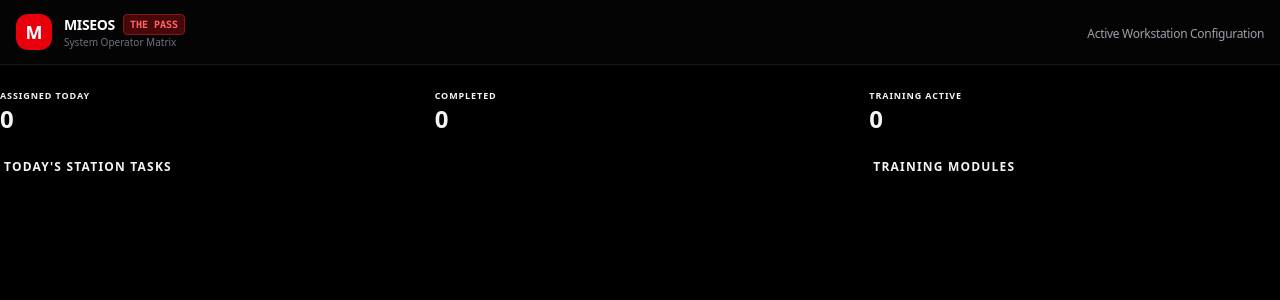
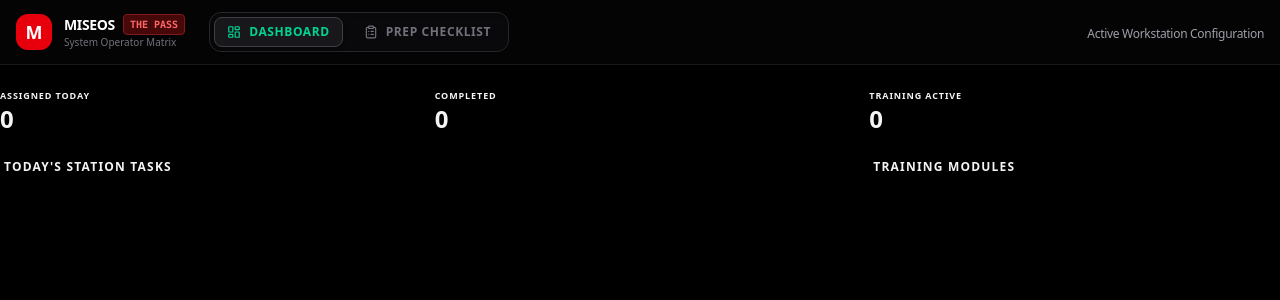
Before and after one commit to bwaters9-maker/MiseOS_App, a React (Vite) app: page / in a window 1280 px wide. Shown: the top 300 px of the page. Built offline with nearby package versions, Linux system fonts and the light colour scheme.

Commit message:
feat(prep): integrate automated par-to-hand deficiency checklist routing inside App loop

```diff
--- a/src/App.tsx
+++ b/src/App.tsx
@@ -1 +1,101 @@
-import React from 'react'; import Dashboard from './Dashboard'; export default function App() { return ( <div className='min-h-screen bg-black text-zinc-100 antialiased font-sans'><header className='border-b border-zinc-900 bg-zinc-950/50 backdrop-blur-md sticky top-0 z-50'><div className='max-w-7xl mx-auto px-4 h-16 flex items-center justify-between'><div className='flex items-center gap-3'><div className='h-9 w-9 rounded-xl bg-red-600 flex items-center justify-center font-black text-white text-lg'>M</div><div><div className='flex items-center gap-2'><span className='font-bold tracking-tight text-white uppercase text-sm'>MISEOS</span><span className='px-1.5 py-0.5 rounded bg-red-950 text-[10px] font-bold border border-red-900 text-red-400 font-mono uppercase'>The Pass</span></div><p className='text-[10px] text-zinc-500 font-medium'>System Operator Matrix</p></div></div><div className='text-right hidden sm:block'><span className='text-xs text-zinc-400 font-medium tracking-tight'>Active Workstation Configuration</span></div></div></header><main className='py-6'><Dashboard /></main></div> ); }
+import React, { useState } from 'react';
+import Dashboard from './Dashboard';
+import { PrepChecklist } from './PrepChecklist';
+import { LayoutDashboard, ClipboardList } from 'lucide-react';
+
+// Mock data for the PrepChecklist component
+const mockPrepItems = [
+  {
+    name: 'Shallots, Brunoise',
+    quantity: 0.5,
+    unit: 'kg',
+    costPerUnit: 5.00,
+    purchaseUnit: 'kg',
+    yieldPercent: 92,
+    parLevel: 1,
+    station: 'Garde Manger',
+  },
+  {
+    name: 'Atlantic Salmon, Portioned',
+    quantity: 8,
+    unit: 'portions',
+    costPerUnit: 36.00,
+    purchaseUnit: 'kg',
+    yieldPercent: 80,
+    parLevel: 15,
+    station: 'Sauté',
+  },
+  {
+    name: 'Compound Herb Butter',
+    quantity: 0.8,
+    unit: 'kg',
+    costPerUnit: 12.00,
+    purchaseUnit: 'kg',
+    yieldPercent: 100,
+    parLevel: 1,
+    station: 'Grill',
+  },
+  {
+    name: 'Veal Demi-Glace',
+    quantity: 2,
+    unit: 'L',
+    costPerUnit: 25,
+    purchaseUnit: 'L',
+    yieldPercent: 100,
+    parLevel: 4,
+    station: 'Saucier',
+  }
+];
+
+export default function App() {
+  const [activeView, setActiveView] = useState('dashboard');
+
+  return (
+    <div className='min-h-screen bg-black text-zinc-100 antialiased font-sans'>
+      <header className='border-b border-zinc-900 bg-zinc-950/50 backdrop-blur-md sticky top-0 z-50'>
+        <div className='max-w-7xl mx-auto px-4 h-16 flex items-center justify-between'>
+          <div className='flex items-center gap-6'>
+            <div className='flex items-center gap-3'>
+                <div className='h-9 w-9 rounded-xl bg-red-600 flex items-center justify-center font-black text-white text-lg'>M</div>
+                <div>
+                    <div className='flex items-center gap-2'><span className='font-bold tracking-tight text-white uppercase text-sm'>MISEOS</span><span className='px-1.5 py-0.5 rounded bg-red-950 text-[10px] font-bold border border-red-900 text-red-400 font-mono uppercase'>The Pass</span></div>
+                    <p className='text-[10px] text-zinc-500 font-medium'>System Operator Matrix</p>
+                </div>
+            </div>
+            <div className="flex items-center gap-2 bg-zinc-950 p-1 rounded-xl border border-zinc-800 shadow-inner">
+                 <button
+                    onClick={() => setActiveView('dashboard')}
+                    className={`px-3 py-1.5 text-xs font-extrabold uppercase tracking-wider rounded-lg transition-all border flex items-center gap-2 ${
+                    activeView === 'dashboard'
+                        ? 'bg-zinc-900 text-emerald-400 border-zinc-700 shadow-md'
+                        : 'bg-transparent text-zinc-500 hover:text-zinc-300 border-transparent'
+                    }`}
+                >
+                    <LayoutDashboard className='w-3.5 h-3.5' />
+                    Dashboard
+                </button>
+                 <button
+                    onClick={() => setActiveView('prep')}
+                    className={`px-3 py-1.5 text-xs font-extrabold uppercase tracking-wider rounded-lg transition-all border flex items-center gap-2 ${
+                    activeView === 'prep'
+                        ? 'bg-zinc-900 text-emerald-400 border-zinc-700 shadow-md'
+                        : 'bg-transparent text-zinc-500 hover:text-zinc-300 border-transparent'
+                    }`}
+                >
+                    <ClipboardList className='w-3.5 h-3.5' />
+                    Prep Checklist
+                </button>
+            </div>
+          </div>
+          <div className='text-right hidden sm:block'>
+            <span className='text-xs text-zinc-400 font-medium tracking-tight'>Active Workstation Configuration</span>
+          </div>
+        </div>
+      </header>
+      <main className='py-6'>
+        {activeView === 'dashboard' && <Dashboard />}
+        {activeView === 'prep' && <PrepChecklist ingredients={mockPrepItems} />}
+      </main>
+    </div>
+  );
+}
--- /dev/null
+++ b/src/PrepChecklist.tsx
@@ -0,0 +1,65 @@
+import React, { useMemo } from 'react';
+import { Ingredient } from './types';
+
+interface PrepItem extends Ingredient {
+  parLevel: number;
+  station: string;
+}
+
+export const PrepChecklist: React.FC<{ ingredients: PrepItem[] }> = ({ ingredients }) => {
+  const checklistData = useMemo(() => {
+    return ingredients.map(ing => {
+      const onHand = ing.quantity || 0;
+      const par = ing.parLevel || 0;
+      const deficit = Math.max(0, par - onHand);
+      const status = deficit > 0 ? 'SHORTAGE' : 'STABLE';
+
+      return { ...ing, onHand, par, deficit, status };
+    });
+  }, [ingredients]);
+
+  return (
+    <div className="w-full max-w-7xl mx-auto p-6 bg-zinc-950 text-zinc-100 font-mono tracking-tight">
+      <div className="border-b border-zinc-900 pb-4 mb-6">
+        <h1 className="text-2xl font-black text-white tracking-tighter uppercase">Line Prep Checklist</h1>
+        <p className="text-xs text-zinc-500 mt-1">Automated par-to-hand deficiency tracking</p>
+      </div>
+      <div className="border border-zinc-900 rounded-xl overflow-hidden bg-zinc-900/10">
+        <table className="w-full text-left text-xs">
+          <thead className="bg-zinc-950 text-zinc-500 uppercase font-bold border-b border-zinc-900">
+            <tr>
+              <th className="p-4">Item</th>
+              <th className="p-4 text-center">Station</th>
+              <th className="p-4 text-right">On Hand</th>
+              <th className="p-4 text-right">Par Level</th>
+              <th className="p-4 text-right">Deficit Order</th>
+              <th className="p-4 text-center">Status</th>
+            </tr>
+          </thead>
+          <tbody className="divide-y divide-zinc-900">
+            {checklistData.map((item, idx) => (
+              <tr key={idx} className="hover:bg-zinc-900/30 transition-colors">
+                <td className="p-4 font-bold text-zinc-200">{item.name}</td>
+                <td className="p-4 text-center text-zinc-400">{item.station}</td>
+                <td className="p-4 text-right text-zinc-400">{item.onHand} {item.unit}</td>
+                <td className="p-4 text-right text-zinc-400">{item.par} {item.unit}</td>
+                <td className={`p-4 text-right font-bold ${item.deficit > 0 ? 'text-red-400' : 'text-zinc-600'}`}>
+                  {item.deficit > 0 ? `${item.deficit} ${item.unit}` : '0'}
+                </td>
+                <td className="p-4 text-center">
+                  <span className={`inline-block border px-2 py-0.5 rounded-full text-[9px] font-bold tracking-wider ${
+                    item.status === 'SHORTAGE'
+                      ? 'border-red-950 bg-red-950/20 text-red-400'
+                      : 'border-zinc-800 bg-zinc-900 text-zinc-500'
+                  }`}>
+                    {item.status}
+                  </span>
+                </td>
+              </tr>
+            ))}
+          </tbody>
+        </table>
+      </div>
+    </div>
+  );
+};
```
